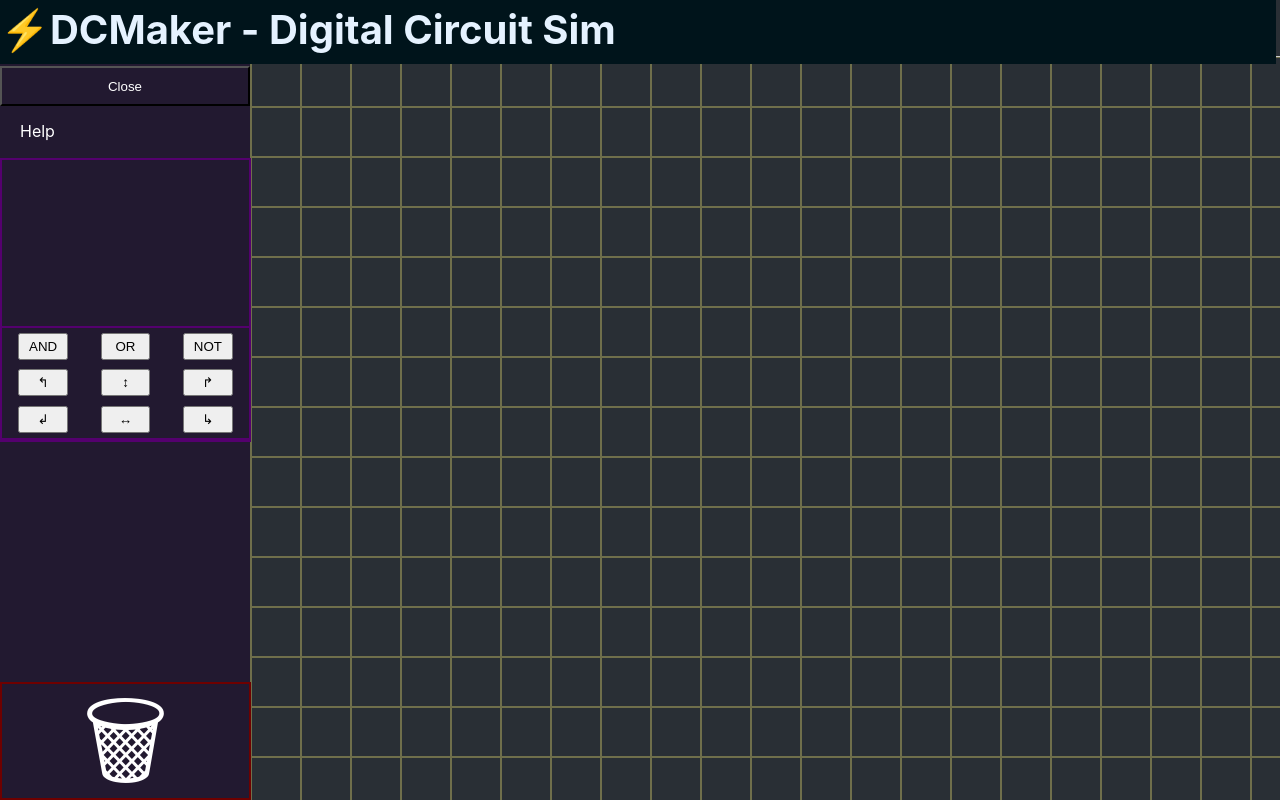
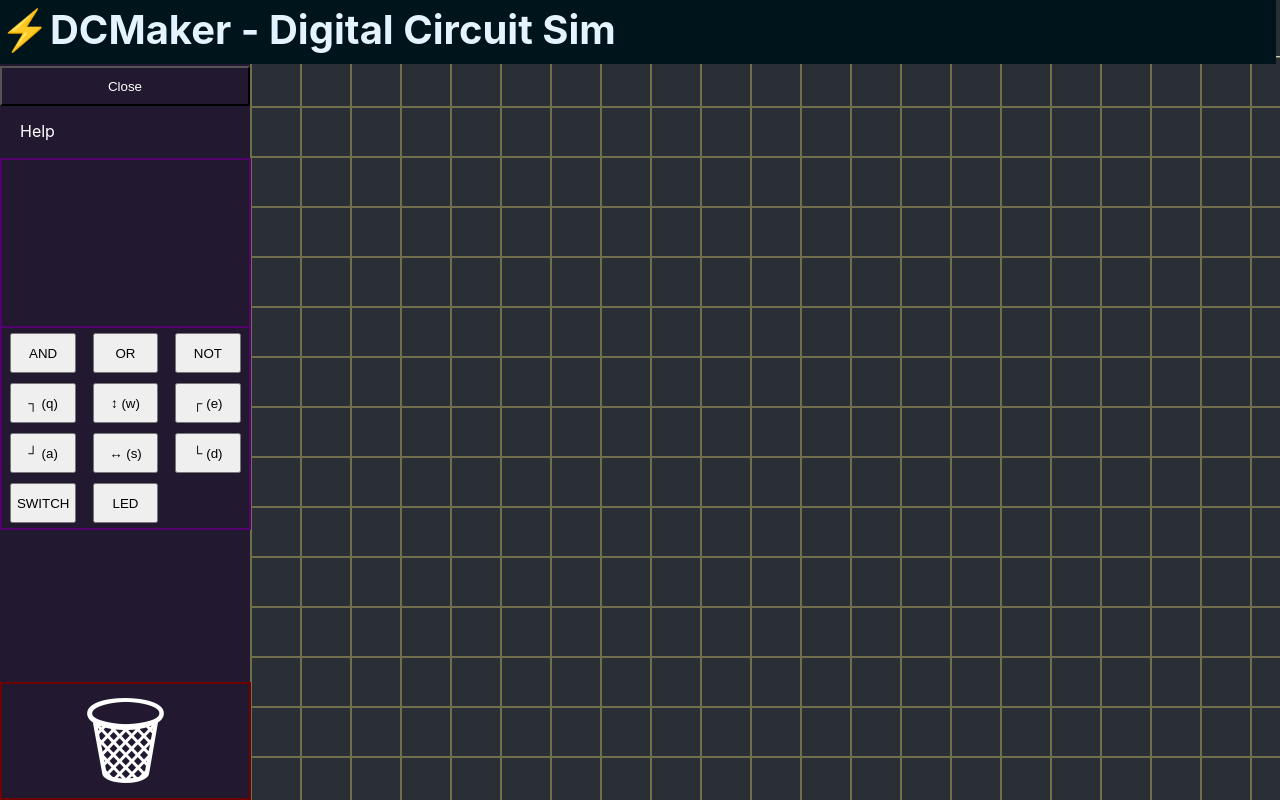
Before and after one commit to easoncchou/DCMaker, a React (Vite) app in the folder frontend/my-vite-app/: page / in a window 1280 px wide. Built offline with nearby package versions, Linux system fonts and the light colour scheme.

Commit message:
visual editor completed with delete button and wire keyboard shortcuts

```diff
--- a/frontend/my-vite-app/src/App.jsx
+++ b/frontend/my-vite-app/src/App.jsx
@@ -1,4 +1,4 @@
-import { useState } from 'react'
+import { useState, useEffect } from 'react'
 import { DndProvider } from 'react-dnd'
 import { HTML5Backend } from 'react-dnd-html5-backend'
 import Header from './components/Header'
@@ -29,6 +29,61 @@ function App() {
     const bitmap_init = Array.from({ length: 20 }, () => Array(32).fill(0));
 
     const [bitmap, setBitmap] = useState(bitmap_init);
+
+    const [mousePosition, setMousePosition] = useState({ x: 0, y: 0 });
+
+    useEffect(() => {
+        // Track mouse movement
+        const handleMouseMove = (event) => {
+            setMousePosition({
+                x: Math.floor(event.clientX / 50),
+                y: Math.floor((event.clientY - 14 ) / 50), // offset for header
+            });
+        };
+
+        // Listen for specific key presses
+        const handleKeyDown = (event) => {
+            switch(event.key) {
+                case 'w':
+                    makeWire('WIRE-VERTICAL', mousePosition.x, mousePosition.y);
+                    break;
+                case 'q':
+                    makeWire('WIRE-TOPLEFT', mousePosition.x, mousePosition.y);
+                    break;
+                case 'e':
+                    makeWire('WIRE-TOPRIGHT', mousePosition.x, mousePosition.y);
+                    break;
+                case 'a':
+                    makeWire('WIRE-BOTLEFT', mousePosition.x, mousePosition.y);
+                    break;
+                case 's':
+                    makeWire('WIRE-HORIZONTAL', mousePosition.x, mousePosition.y);
+                    break;
+                case 'd':
+                    makeWire('WIRE-BOTRIGHT', mousePosition.x, mousePosition.y);
+                    break;
+                case 'Backspace':
+                    for (let i = 0; i < gates.length; i++) {
+                        if (gates[i].top_x ===  mousePosition.x &&
+                            gates[i].top_y === mousePosition.y)
+                        {
+                            console.log(gates[i]?.id);
+                            deleteGate(gates[i]?.id);
+                        }
+                    }
+                    break;
+            }
+        };
+
+        window.addEventListener('mousemove', handleMouseMove);
+        window.addEventListener('keydown', handleKeyDown);
+
+        // Cleanup event listeners on unmount
+        return () => {
+            window.removeEventListener('mousemove', handleMouseMove);
+            window.removeEventListener('keydown', handleKeyDown);
+        };
+    }, [mousePosition, gates]); // Rerun the effect when mouse position changes
 
     return (
         <DndProvider backend={HTML5Backend}>
@@ -83,21 +138,43 @@ function App() {
 
     function deleteGate(gate_id) {
         setGates(prevGates => {
+            const gateToDelete = prevGates.find(gate => gate.id === gate_id);
+
+            if (!gateToDelete) {
+                console.error(`Gate with id ${gate_id} not found.`);
+                return prevGates;
+            }
+
+            // Update the bitmap to clear the gate's position
+            setBitmap(prevBitmap => {
+                const updatedBitmap = prevBitmap.map(row => [...row]);
+
+                for (let i = gateToDelete.top_x; i < gateToDelete.top_x + gateToDelete.width; i++) {
+                    for (let j = gateToDelete.top_y; j < gateToDelete.top_y + gateToDelete.height; j++) {
+                        if (i !== -1 && j !== -1) {
+                            updatedBitmap[j][i] = 0; // Clear the bitmap position
+                        }
+                    }
+                }
+
+                return updatedBitmap;
+            });
+
             const updatedGates = prevGates.filter(item => item.id !== gate_id);
             console.log(updatedGates);  // Log the new state
             return updatedGates;
         });
     };
 
-    function makeGate(gateType, numInputs, numOutputs, width, height) {
+    function makeGate(gateType, numInputs, numOutputs, width, height, x, y) {
         // Capture the current available_id
         const currentId = available_id;
 
         // Create the new gate
         const newGate = {
             id: currentId, // Use the captured ID
-            top_x: -1,
-            top_y: -1,
+            top_x: x,
+            top_y: y,
             width: width,
             height: height,
             gateType: gateType,
@@ -115,9 +192,24 @@ function App() {
         return currentId;
     };
 
-    function makeWire(wireType) {
+    function makeWire(wireType, x, y) {
+        // Check if the bitmap position is empty (0)
+        if (bitmap[y][x] === 0) {
 
+            // Create a copy of the current bitmap to update it immutably
+            const updatedBitmap = [...bitmap];
+
+            updatedBitmap[y][x] = 1; // Set the position to 1 (occupied)
+
+            // Now update the bitmap state with the updated copy
+            setBitmap(updatedBitmap);
+
+            // Call makeGate with wireType to create a new gate at the position
+            makeGate(wireType, 1, 1, 1, 1, x, y);
+            console.log(`makeGate at ${x}, ${y}`);
+        }
     }
+
 
     function updateConnections() {
 
--- a/frontend/my-vite-app/src/components/Factory.jsx
+++ b/frontend/my-vite-app/src/components/Factory.jsx
@@ -14,7 +14,7 @@ const Factory = ({ isOpen, makeGate }) => {
         if (gate !== null) {
             return;
         }
-        const id = makeGate(gateType, numInputs, numOutputs, width, height);
+        const id = makeGate(gateType, numInputs, numOutputs, width, height, -1, -1);
         setGate(<Gate id={id} gateType={gateType} resetFactory={resetFactory} />);
     }
 
@@ -36,22 +36,28 @@ const Factory = ({ isOpen, makeGate }) => {
                     NOT
                 </button>
                 <button className={`factory-button ${isOpen ? 'open' : 'closed'}`} onClick={() => handleClick('WIRE-TOPLEFT', 1, 1, 1, 1)}>
-                    ↰
+                    ┐ (q)
                 </button>
                 <button className={`factory-button ${isOpen ? 'open' : 'closed'}`} onClick={() => handleClick('WIRE-VERTICAL', 1, 1, 1, 1)}>
-                    &#8597;
+                    &#8597; (w)
                 </button>
                 <button className={`factory-button ${isOpen ? 'open' : 'closed'}`} onClick={() => handleClick('WIRE-TOPRIGHT', 1, 1, 1, 1)}>
-                    ↱
+                    ┌ (e)
                 </button>
                 <button className={`factory-button ${isOpen ? 'open' : 'closed'}`} onClick={() => handleClick('WIRE-BOTLEFT', 1, 1, 1, 1)}>
-                    ↲
+                    ┘ (a)
                 </button>
                 <button className={`factory-button ${isOpen ? 'open' : 'closed'}`} onClick={() => handleClick('WIRE-HORIZONTAL', 1, 1, 1, 1)}>
-                    &#8596;
+                    &#8596; (s)
                 </button>
                 <button className={`factory-button ${isOpen ? 'open' : 'closed'}`} onClick={() => handleClick('WIRE-BOTRIGHT', 1, 1, 1, 1)}>
-                    ↳
+                    └ (d)
+                </button>
+                <button className={`factory-button ${isOpen ? 'open' : 'closed'}`} onClick={() => handleClick('SWITCH-OFF', 0, 1, 1, 1)}>
+                    SWITCH
+                </button>
+                <button className={`factory-button ${isOpen ? 'open' : 'closed'}`} onClick={() => handleClick('LED-OFF', 1, 0, 1, 1)}>
+                    LED
                 </button>
             </div>
         </div>
--- a/frontend/my-vite-app/src/components/Gate.jsx
+++ b/frontend/my-vite-app/src/components/Gate.jsx
@@ -18,10 +18,9 @@ const Gate = ( {gateType, id, resetFactory = null} ) => {
         }
     }));
 
-
     return (
         <div className={`gate ${gateType}`} ref={drag}>
-            {/* {gateType} {id} */}
+            {gateType} {id}
         </div>
     );
 };
--- a/frontend/my-vite-app/src/styles/Factory.css
+++ b/frontend/my-vite-app/src/styles/Factory.css
@@ -50,8 +50,9 @@
 }
 
 .factory-button {
-    width: 60%;
-    margin: 4px;
+    height: 80%;
+    width: 80%;
+    margin: 0px;
     padding: 4px;
     transition: opacity 0.3s ease; /* Smooth opacity change */
 }
@@ -65,11 +66,11 @@
 .factory.button-grid {
     position: fixed;
     top: 326px;
-    height: 110px;
+    height: 200px;
     /* border: 2px solid red; */
     display: grid;
     grid-template-columns: repeat(3, 1fr); /* Create 3 equal columns */
-    grid-template-rows: repeat(3, 1fr);   /* Create 3 equal rows */
+    grid-template-rows: repeat(4, 1fr);   /* Create 3 equal rows */
     gap: 0; /* Optional: spacing between the buttons */
     justify-items: center;
     transition: opacity 0.3s ease; /* Smooth opacity change */
--- a/frontend/my-vite-app/src/styles/Gate.css
+++ b/frontend/my-vite-app/src/styles/Gate.css
@@ -211,3 +211,29 @@
     height: 4px; /* Line thickness */
     background-color: #eeffea; /* Line color */
 }
+
+.gate.SWITCH-OFF {
+    width: 50px;
+    height: 50px;
+}
+
+.gate.SWITCH-ON {
+    width: 50px;
+    height: 50px;
+}
+
+.gate.LED-OFF {
+    width: 50px;
+    height: 50px;
+    background-color: #868686; /* Gray when neutral/off */
+    box-shadow: 0 0 10px rgba(0, 0, 0, 0.2); /* Subtle shadow */
+}
+
+.gate.LED-ON {
+    width: 50px;
+    height: 50px;
+    background: linear-gradient(145deg, #bbf888, #53ce59); /* Brighter gradient from yellow-green to dark green */
+    box-shadow: 0 0 20px rgba(76, 175, 80, 0.7), 0 0 40px rgba(76, 175, 80, 0.5); /* Radial glowing effect */
+    transition: background-color 0.3s ease, box-shadow 0.3s ease; /* Smooth transition */
+    box-shadow: 0 0 10px rgba(0, 0, 0, 0.2); /* Subtle shadow for the "neutral" state */
+}
```
